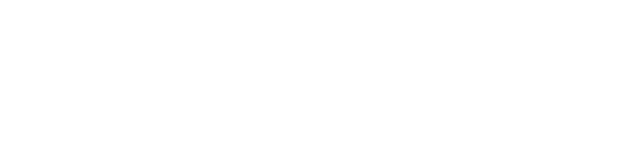
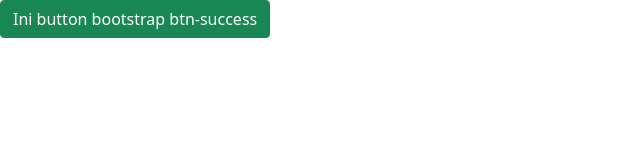
Before and after one commit to Shochwa/portofolio, a plain HTML site: page index.html in a window 1280 px wide. Shown: the whole page, without its empty margins (0-640 px from the left). Drawn offline with nearby package versions, Linux system fonts and the light colour scheme.

Commit message:
tambah bootstrap

```diff
--- a/index.html
+++ b/index.html
@@ -5,11 +5,9 @@
     <meta name="viewport" content="width=device-width, initial-scale=1.0">
     <title>portofolioku</title>
     <link href="https://cdn.jsdelivr.net/npm/bootstrap@5.1.3/dist/css/bootstrap.min.css" rel="stylesheet" integrity="sha384-1BmE4kWBq78iYhFldvKuhfTAU6auU8tT94WrHftjDbrCEXSU1oBoqyl2QvZ6jIW3" crossorigin="anonymous">
-
 </head>
-
 <body>
-
+    <a href="#" class="btn btn-success">Ini button bootstrap btn-success</a>
     <script src="https://cdn.jsdelivr.net/npm/bootstrap@5.1.3/dist/js/bootstrap.bundle.min.js"
     integrity="sha384-ka7Sk0Gln4gmtz2MlQnikT1wXgYsOg+OMhuP+IlRH9sENBO0LRn5q+8nbTov4+1p"
     crossorigin="anonymous"></script>
```
